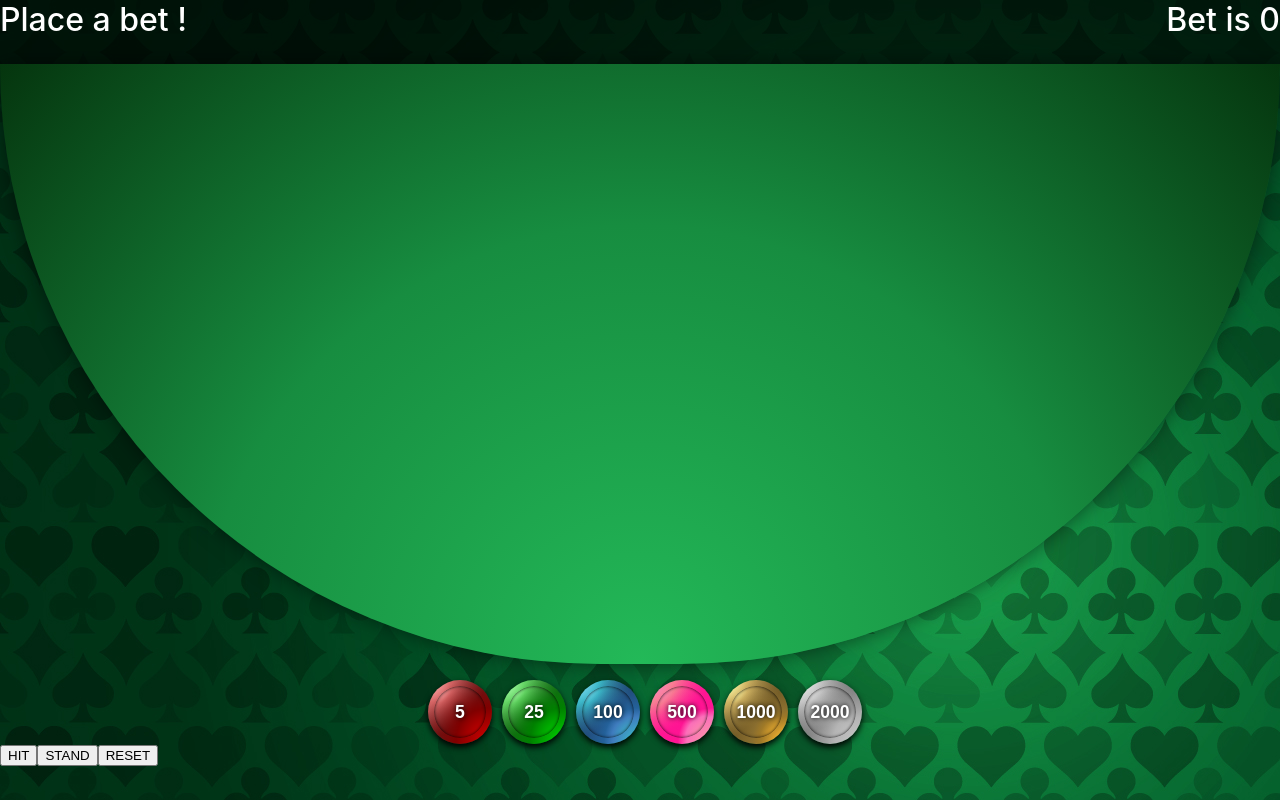
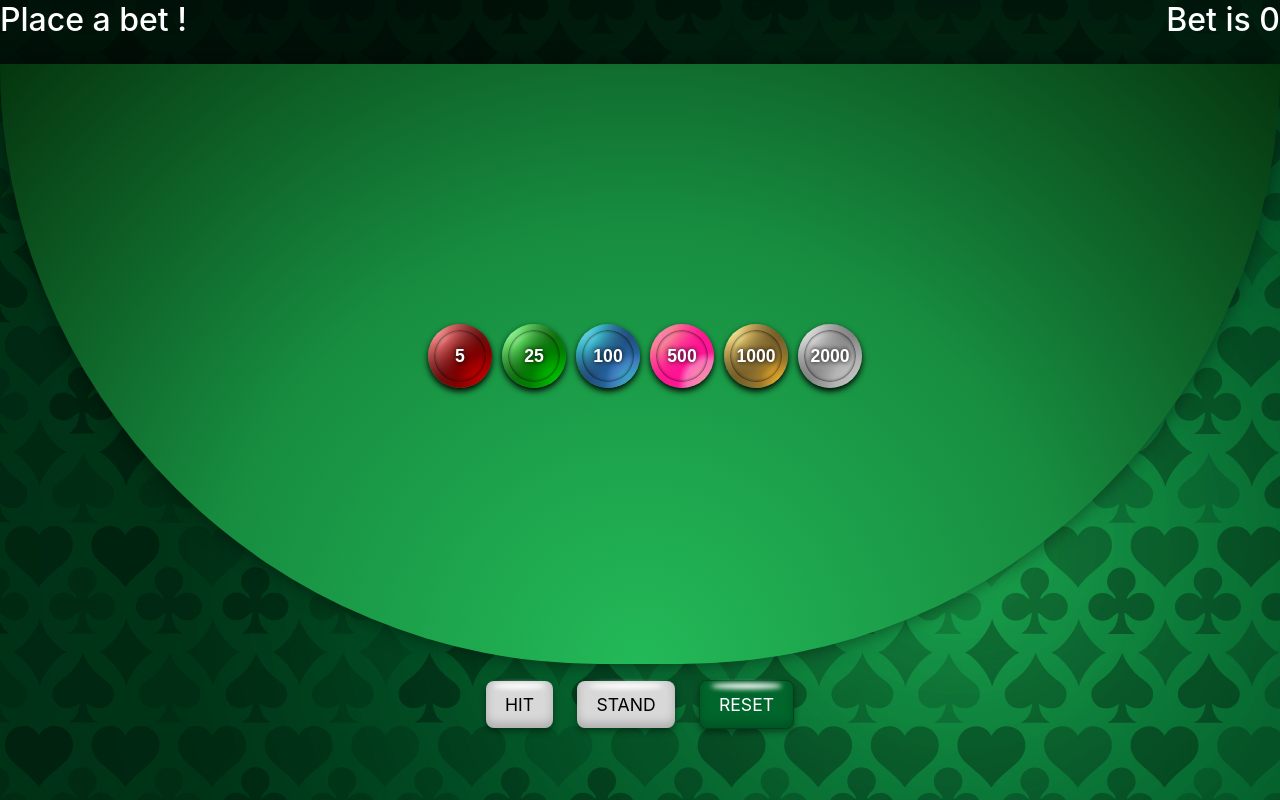
Before and after one commit to viktoriia-kravchuk/blackjack_game, a React (Create React App) app: page / in a window 1280 px wide. Both pictures are taken after a click on the picture 640 px from the left and 611 px from the top of the page. Built offline with nearby package versions, Linux system fonts and the light colour scheme.

Commit message:
styled buttons

```diff
--- a/src/App.tsx
+++ b/src/App.tsx
@@ -22,13 +22,12 @@ function App() {
     <div className="main-container">
       {gameState !== GameState.Idle ? (
         <>
-          <Header/>
+          <Header />
           <div className="content-container">
-            <GameTable/>
-            <BettingOptions/>
-          </div>
-          <div className="action-container">
-            <ActionButtons/>
+            <GameTable />
+            <div className="action-container">
+              <ActionButtons />
+            </div>
           </div>
         </>
       ) : (
--- /dev/null
+++ b/src/components/ActionButtons/ActionButtons.css
@@ -0,0 +1,6 @@
+.buttons-wrapper {
+  display: flex;
+  justify-content: space-between;
+  gap: 1rem;
+  align-items: center;
+  padding-top: 1rem; }
--- a/src/components/ActionButtons/ActionButtons.tsx
+++ b/src/components/ActionButtons/ActionButtons.tsx
@@ -1,28 +1,42 @@
-import { observer } from "mobx-react"
-import blackjackStore from "../../stores/GameStore"
+import { observer } from "mobx-react";
+import blackjackStore from "../../stores/GameStore";
+import Button from "../UI/Button";
+import { GameState } from "../../types";
+import "./ActionButtons.css";
 
 const ActionButtons = () => {
+  const buttonsAreDisabled: boolean =
+    blackjackStore.gameState !== GameState.Playing;
 
   const handleHit = () => {
-        console.log("HIT");
     blackjackStore.hit();
-    }
+  };
 
   const handleStand = () => {
-        console.log("STAND");
     blackjackStore.stand();
-    }
+  };
 
   const handleReset = () => {
     blackjackStore.resetGame();
-    }
+  };
 
-    return (<div>
-        <button onClick={handleHit}>HIT</button>
-        <button onClick = {handleStand}>STAND</button>
-        <button onClick = {handleReset}>RESET</button>
-    </div>)
+  return (
+    <div className="buttons-wrapper">
+      <Button
+        label="HIT"
+        onClick={handleHit}
+        className="btn btn-red"
+        disabled={buttonsAreDisabled}
+      />
+      <Button
+        label="STAND"
+        onClick={handleStand}
+        className="btn btn-yellow"
+        disabled={buttonsAreDisabled}
+      />
+      <Button label="RESET" onClick={handleReset} className="btn btn-green" />
+    </div>
+  );
+};
 
-}
-
-export default observer(ActionButtons)
+export default observer(ActionButtons);
--- a/src/components/GameTable/GameTable.tsx
+++ b/src/components/GameTable/GameTable.tsx
@@ -1,27 +1,29 @@
 import { observer } from "mobx-react";
-import { useEffect } from "react";
+// import { useEffect } from "react";
 import blackjackStore from "../../stores/GameStore";
 import { GameState } from "../../types";
 import CardImage from "./CardImage";
 import styles from "./GameTable.module.css";
+import BettingOptions from "../BettingOptions/BettingOptions";
 
 const GameTable = () => {
   const playersHand = blackjackStore.playerHand;
   const dealersHand = blackjackStore.dealerHand;
   const gameState = blackjackStore.gameState;
 
-
   return (
     <div className={styles["game-div"]}>
+      <BettingOptions />
+      {/* <div>PLAYER TOTAL: {blackjackStore.playerTotal}</div>
+      <div>DEALER TOTAL: {blackjackStore.dealerTotal}</div> */}
+
       <div className={styles["cards-container"]}>
         <div className={styles["cards-container-inner"]}>
           {playersHand.map((card) => {
             const filename = `${(card.rank + card.suit[0]).toUpperCase()}`;
             return (
               <div key={filename}>
-                <CardImage
-                  fileName={filename}
-                />
+                <CardImage fileName={filename} />
               </div>
             );
           })}
@@ -35,9 +37,7 @@ const GameTable = () => {
 
             return (
               <div key={filename}>
-                <CardImage
-                  fileName={filename}
-                />
+                <CardImage fileName={filename} />
               </div>
             );
           })}
--- /dev/null
+++ b/src/components/UI/Button.css
@@ -0,0 +1,93 @@
+.btn {
+  margin-bottom: 0.5rem;
+  margin-right: 0.5rem;
+  cursor: pointer; }
+
+.btn:last-child {
+  margin-right: 0; }
+
+.btn {
+  --color: #000000;
+  --background-color: #d8d8d8;
+  --border-color: darken(#d8d8d8, 7.5%);
+  color: var(--color);
+  font-family: inherit;
+  background-color: var(--background-color);
+  padding: 0.8rem 1.2rem;
+  font-size: 1.1rem;
+  border: solid 1px var(--border-color);
+  outline: none;
+  position: relative;
+  border-radius: 0.5rem;
+  user-select: none;
+  box-shadow: 0 0.2rem 0.4rem rgba(0, 0, 0, 0.4), 0 -0.3rem 0.6rem rgba(0, 0, 0, 0.2) inset;
+  transition: box-shadow 64ms ease-out; }
+
+.btn:after {
+  content: "";
+  background-color: #ffffff;
+  width: 75%;
+  height: 12.5%;
+  position: absolute;
+  top: 0.15rem;
+  left: 12.5%;
+  border-radius: 50%;
+  filter: blur(0.15rem);
+  transition: opacity 64ms ease-out; }
+
+.btn:hover {
+  transform: scale(1.05);
+  transition: transform 0.5s ease-in-out; }
+
+.btn:active {
+  box-shadow: 0 0 0 rgba(0, 0, 0, 0.4), 0 0.4rem 1rem rgba(0, 0, 0, 0.3) inset; }
+
+.btn:active:after {
+  opacity: 0; }
+
+.btn:disabled {
+  --color: #000000;
+  --background-color: #d8d8d8;
+  --border-color: darken(#d8d8d8, 7.5%);
+  color: var(--color);
+  cursor: not-allowed; }
+
+.btn-blue {
+  --color: #ffffff;
+  --background-color: #0091ea;
+  --border-color: #0079c4; }
+
+.btn-blue:active {
+  --color: #ececec; }
+
+.btn-green {
+  --color: #ffffff;
+  --background-color: #01662b;
+  --border-color: #01401b; }
+
+.btn-green:active {
+  --color: #ececec; }
+
+.btn-yellow {
+  --color: #3e2723;
+  --background-color: #ffc400;
+  --border-color: #d9a700; }
+
+.btn-yellow:active {
+  --color: #261815; }
+
+.btn-red {
+  --color: #ffffff;
+  --background-color: #d50000;
+  --border-color: #af0000; }
+
+.btn-red:active {
+  --color: #ececec; }
+
+.btn-black {
+  --color: #ffffff;
+  --background-color: #303030;
+  --border-color: #1d1d1d; }
+
+.btn-black:active {
+  --color: #ececec; }
--- /dev/null
+++ b/src/components/UI/Button.scss
@@ -0,0 +1,109 @@
+.btn {
+
+    margin-bottom: 0.5rem;
+    margin-right: 0.5rem;
+    cursor: pointer;
+
+    &:last-child {
+        margin-right: 0;
+    }
+}
+
+$btn-padding: 0.8rem 1.2rem;
+$btn-border-radius: 0.5rem;
+$btn-transition-time: 64ms;
+
+$btn-type: (
+    "blue": ("color": #ffffff,
+        "background-color": #0091ea,
+    ),
+    "green": ("color": #ffffff,
+        "background-color": #01662b,
+    ),
+    "yellow": ("color": #3e2723,
+        "background-color": #ffc400,
+    ),
+    "red": ("color": #ffffff,
+        "background-color": #d50000,
+    ),
+    "black": ("color": #ffffff,
+        "background-color": #303030,
+    ),
+);
+
+.btn {
+    --color: #000000;
+    --background-color: #d8d8d8;
+    --border-color: darken(#d8d8d8, 7.5%);
+    color: var(--color);
+    font-family: inherit;
+    background-color: var(--background-color);
+    padding: $btn-padding;
+    font-size: 1.1rem;
+    border: solid 1px var(--border-color);
+    outline: none;
+    position: relative;
+    border-radius: $btn-border-radius;
+    user-select: none;
+    box-shadow:
+        0 0.2rem 0.4rem rgba(0, 0, 0, 0.4),
+        0 -0.3rem 0.6rem rgba(0, 0, 0, 0.2) inset;
+    transition: box-shadow $btn-transition-time ease-out;
+
+    &:after {
+        content: "";
+        background-color: #ffffff;
+        width: 75%;
+        height: 12.5%;
+        position: absolute;
+        top: 0.15rem;
+        left: 12.5%;
+        border-radius: 50%;
+        filter: blur(0.15rem);
+        transition: opacity $btn-transition-time ease-out;
+    }
+
+    &:hover{
+        transform: scale(1.05);
+        transition: transform 0.5s ease-in-out;
+    }
+
+    &:active {
+        box-shadow:
+            0 0 0 rgba(0, 0, 0, 0.4),
+            0 0.4rem 1rem rgba(0, 0, 0, 0.3) inset;
+
+        &:after {
+            opacity: 0;
+        }
+    }
+}
+
+.btn:disabled {
+    --color: #000000;
+    --background-color: #d8d8d8;
+    --border-color: darken(#d8d8d8, 7.5%);
+    color: var(--color);
+    cursor: not-allowed;
+}
+
+@each $type,
+$styles in $btn-type {
+    .btn-#{$type} {
+
+        @each $style,
+        $value in $styles {
+            --#{$style}: #{$value};
+
+            @if ($style =="background-color") {
+                --border-color: #{darken($value, 7.5%)};
+            }
+
+            &:active {
+                @if ($style =="color") {
+                    --#{$style}: #{darken($value, 7.5%)};
+                }
+            }
+        }
+    }
+}
--- a/src/components/UI/Button.tsx
+++ b/src/components/UI/Button.tsx
@@ -1,4 +1,5 @@
 import React, { ButtonHTMLAttributes } from "react";
+import "./Button.css";
 
 interface ButtonProps extends ButtonHTMLAttributes<HTMLButtonElement> {
   label: string;
--- a/src/stores/GameStore.ts
+++ b/src/stores/GameStore.ts
@@ -150,24 +150,28 @@ class BlackjackStore {
     }
   }
 
+  get computedDealerTotal(): number {
+    return this.calculateTotal(this.dealerHand);
+  }
+
   // method for the dealer to reveal their second card, hit until their hand value is 17 or higher, and determine the winner
   stand() {
     if (this.gameState !== GameState.Playing) {
       return;
     }
     // Dealer hits until hand value is 17 or higher
-    while (this.dealerTotal < 17) {
+    while (this.computedDealerTotal  < 17) {
       const card = this.deck.pop();
       if (card) {
         this.dealerHand.push(card);
       }
     }
     // Determine winner
-    if (this.dealerTotal > 21) {
+    if (this.computedDealerTotal  > 21) {
       this.gameState = GameState.Win; // dealer bust, player wins
-    } else if (this.playerTotal > this.dealerTotal) {
+    } else if (this.playerTotal > this.computedDealerTotal ) {
       this.gameState = GameState.Win; // player has higher hand value, player wins
-    } else if (this.dealerTotal > this.playerTotal) {
+    } else if (this.computedDealerTotal  > this.playerTotal) {
       this.gameState = GameState.Lose; // dealer has higher hand value, player loses
     } else {
       this.gameState = GameState.Draw; // hand values are tied, it's a draw
```
Lines whose indentation alone changed are shown as unchanged.
